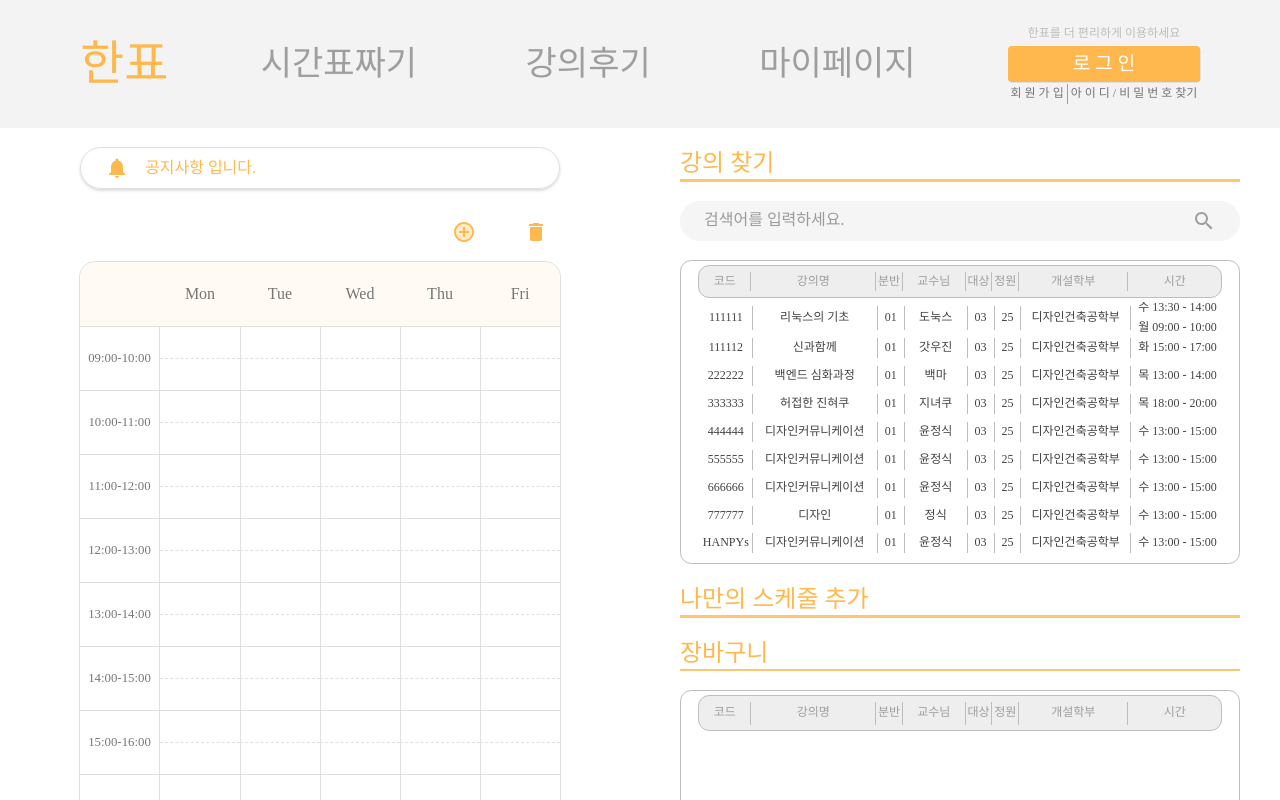
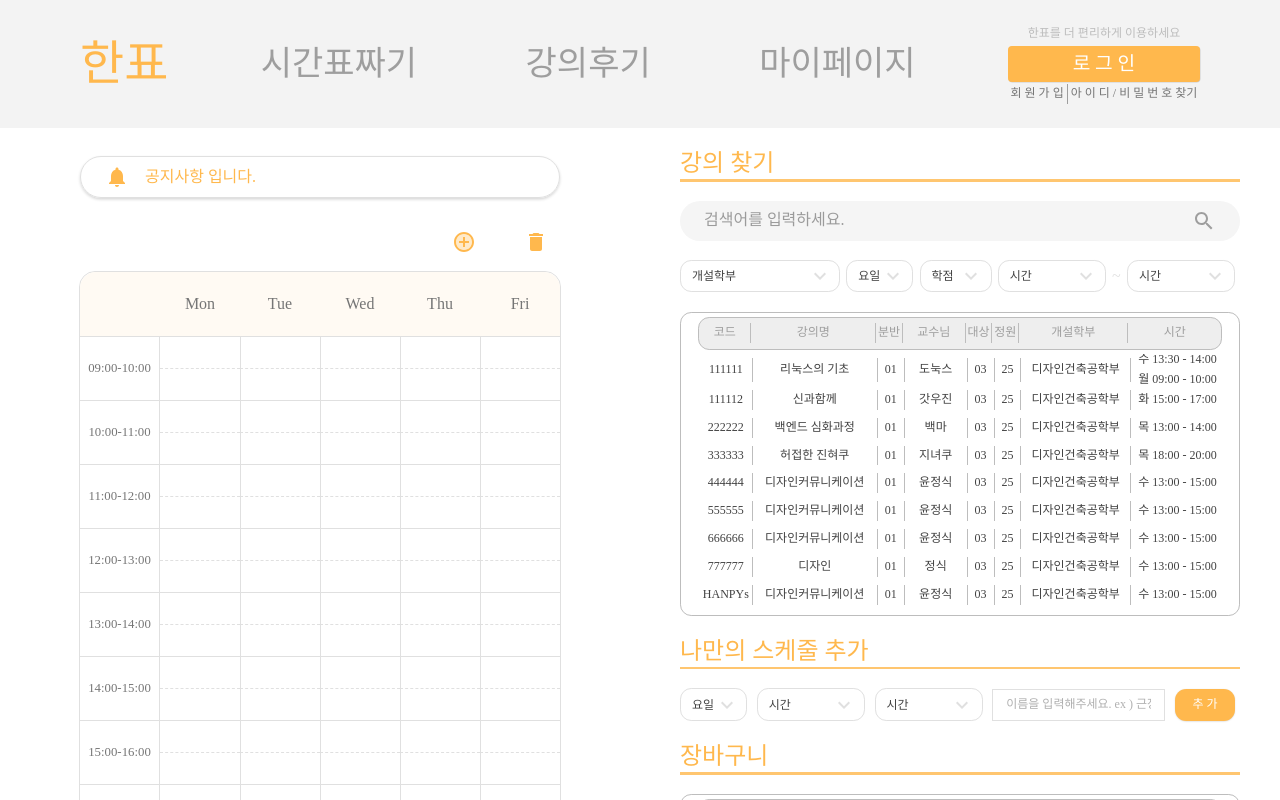
Before and after one commit to koreatech/hanpyo, a React (Create React App) app in the folder client/: page / in a window 1280 px wide. Shown: the top 800 px of the page. Built offline with nearby package versions, Linux system fonts and the light colour scheme; a web font is replaced by a local one.

Commit message:
style: 메인페이지 레이아웃 수정
- LectureSearchFilterMenu, TimeTableAddForm 컴포넌트 메인페이지 레이아웃
  추가

```diff
--- a/client/src/components/pages/MainPage.tsx
+++ b/client/src/components/pages/MainPage.tsx
@@ -1,6 +1,6 @@
 import React from 'react';
 import { AlertSnackbar } from '@/components/UI/atoms';
-import { Timetable, Notice, SearchBar, SubTitle } from '@/components/UI/molecules';
+import { Timetable, Notice, SearchBar, SubTitle, LectureSearchFilterMenu, TimeTableAddForm } from '@/components/UI/molecules';
 import { Box, makeStyles } from '@material-ui/core';
 import { Header, LectureList, ModalPopup, TimeTableMenu } from '@/components/UI/organisms';
 
@@ -43,8 +43,10 @@ const MainPage = (): JSX.Element => {
           <Box className={classes.right}>
             <SubTitle>강의 찾기</SubTitle>
             <SearchBar />
+            <LectureSearchFilterMenu />
             <LectureList />
             <SubTitle>나만의 스케줄 추가</SubTitle>
+            <TimeTableAddForm />
             <SubTitle>장바구니</SubTitle>
             <LectureList isBasketList />
           </Box>
```
